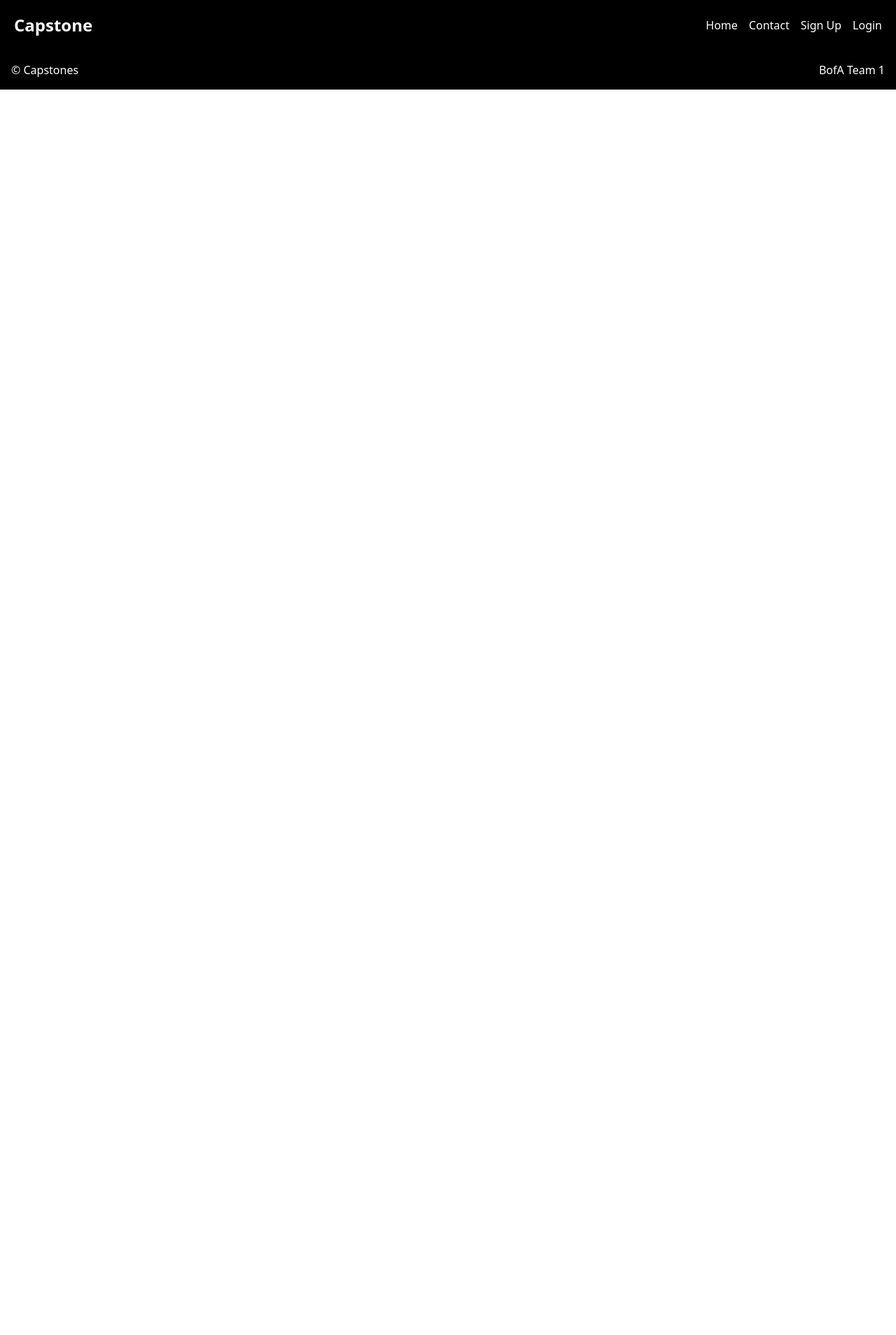
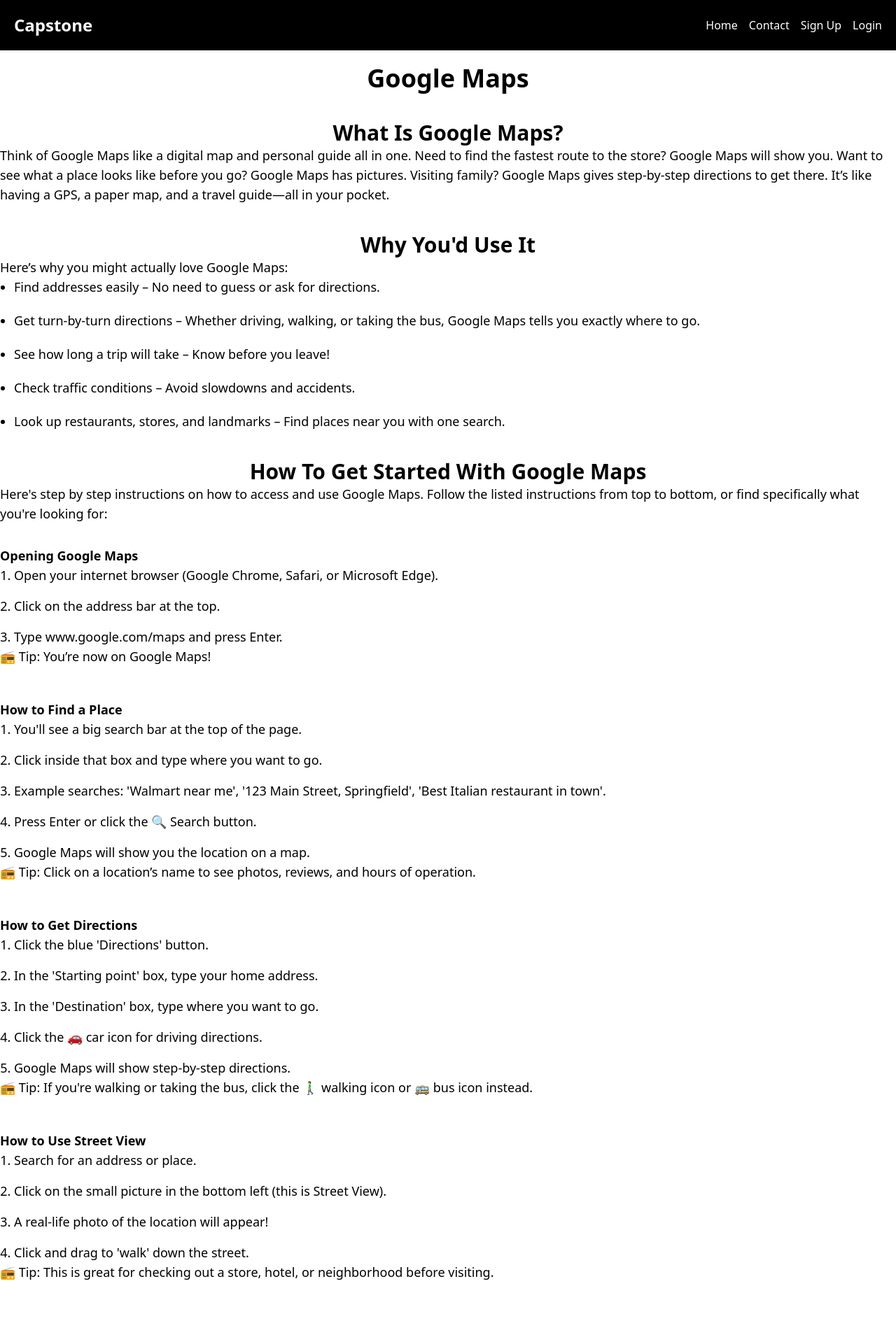
Before and after one commit to ChamPhayrin/G1-BOfA-Capstones, a React (Vite) app in the folder client/: page /googlemaps in a window 1280 px wide. Shown: the top 1908 px of the page at 70% size. Before the commit the page ends 800 px from the top, so only its background shows below. Built offline with nearby package versions, Linux system fonts and the light colour scheme.

Commit message:
Feature: Added dynamic Google Maps article page

```diff
--- a/client/src/App.jsx
+++ b/client/src/App.jsx
@@ -22,6 +22,7 @@
 import Zoom from "./pages/Zoom";
 import Google from "./pages/Google";
 import Amazon from "./pages/Amazon";
+import GoogleMaps from "./pages/GoogleMaps";
 
 function App() {
   return (
@@ -39,6 +40,7 @@
           <Route path="/zoom" element={<Zoom />} />
           <Route path="/google" element={<Google />} />
           <Route path="/amazon" element={<Amazon />} />
+          <Route path="/googlemaps" element={<GoogleMaps />} />
         </Routes>
       </Router>
 
--- /dev/null
+++ b/client/src/pages/GoogleMaps.jsx
@@ -0,0 +1,73 @@
+import TechArticle from "./TechArticle";
+
+export default function GoogleMaps() {
+  // This object holds data we will pass as a prop to our TechArticle components, this will make our articles dynamic
+  const googleMapsData = {
+    articleTitle: "Google Maps",
+    definition:
+      "Think of Google Maps like a digital map and personal guide all in one.\n\n" +
+      "Need to find the fastest route to the store? Google Maps will show you.\n" +
+      "Want to see what a place looks like before you go? Google Maps has pictures.\n" +
+      "Visiting family? Google Maps gives step-by-step directions to get there.\n\n" +
+      "It’s like having a GPS, a paper map, and a travel guide—all in your pocket.",
+
+    whyUse: [
+      "Find addresses easily – No need to guess or ask for directions.",
+      "Get turn-by-turn directions – Whether driving, walking, or taking the bus, Google Maps tells you exactly where to go.",
+      "See how long a trip will take – Know before you leave!",
+      "Check traffic conditions – Avoid slowdowns and accidents.",
+      "Look up restaurants, stores, and landmarks – Find places near you with one search.",
+    ],
+
+    steps: [
+      {
+        title: "Opening Google Maps",
+        instructions: [
+          "Open your internet browser (Google Chrome, Safari, or Microsoft Edge).",
+          "Click on the address bar at the top.",
+          "Type www.google.com/maps and press Enter.",
+        ],
+        tip: "You’re now on Google Maps!",
+      },
+      {
+        title: "How to Find a Place",
+        instructions: [
+          "You'll see a big search bar at the top of the page.",
+          "Click inside that box and type where you want to go.",
+          "Example searches: 'Walmart near me', '123 Main Street, Springfield', 'Best Italian restaurant in town'.",
+          "Press Enter or click the 🔍 Search button.",
+          "Google Maps will show you the location on a map.",
+        ],
+        tip: "Click on a location’s name to see photos, reviews, and hours of operation.",
+      },
+      {
+        title: "How to Get Directions",
+        instructions: [
+          "Click the blue 'Directions' button.",
+          "In the 'Starting point' box, type your home address.",
+          "In the 'Destination' box, type where you want to go.",
+          "Click the 🚗 car icon for driving directions.",
+          "Google Maps will show step-by-step directions.",
+        ],
+        tip: "If you're walking or taking the bus, click the 🚶‍♂️ walking icon or 🚌 bus icon instead.",
+      },
+      {
+        title: "How to Use Street View",
+        instructions: [
+          "Search for an address or place.",
+          "Click on the small picture in the bottom left (this is Street View).",
+          "A real-life photo of the location will appear!",
+          "Click and drag to 'walk' down the street.",
+        ],
+        tip: "This is great for checking out a store, hotel, or neighborhood before visiting.",
+      },
+    ],
+
+    videoUrl: "https://www.youtube.com/embed/tui9hq9lfsU?si=-z3XnD_l67n1S4jd",
+    finalThoughts:
+      "Google Maps is your personal guide to anywhere you want to go. No more getting lost, no more bad directions. Find places, get directions, and see locations before you go. Give it a try, and soon, you’ll be navigating like a pro!",
+  };
+
+  // Using spread operator to dynamically make all key:value pairs props in our component
+  return <TechArticle {...googleMapsData} />;
+}
```
